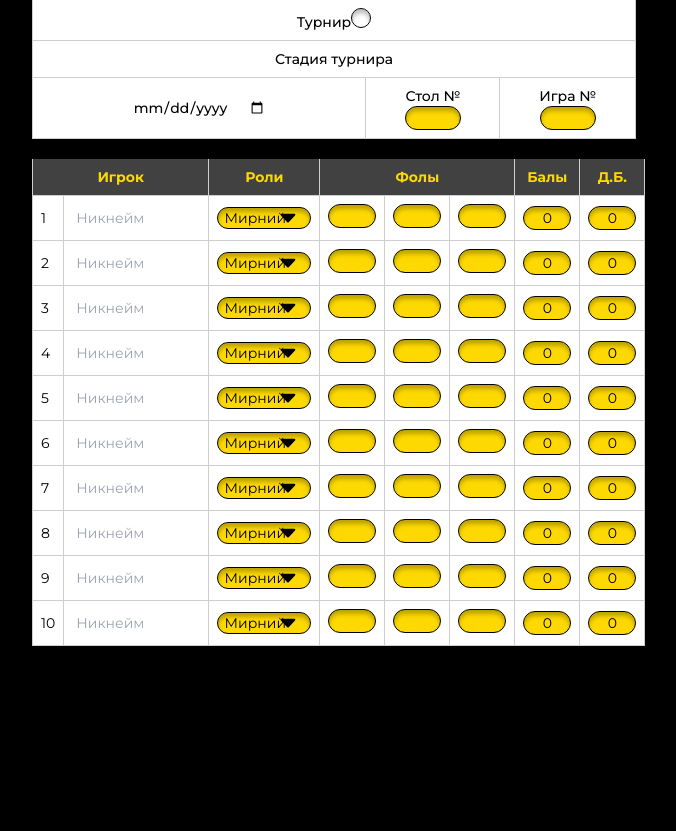
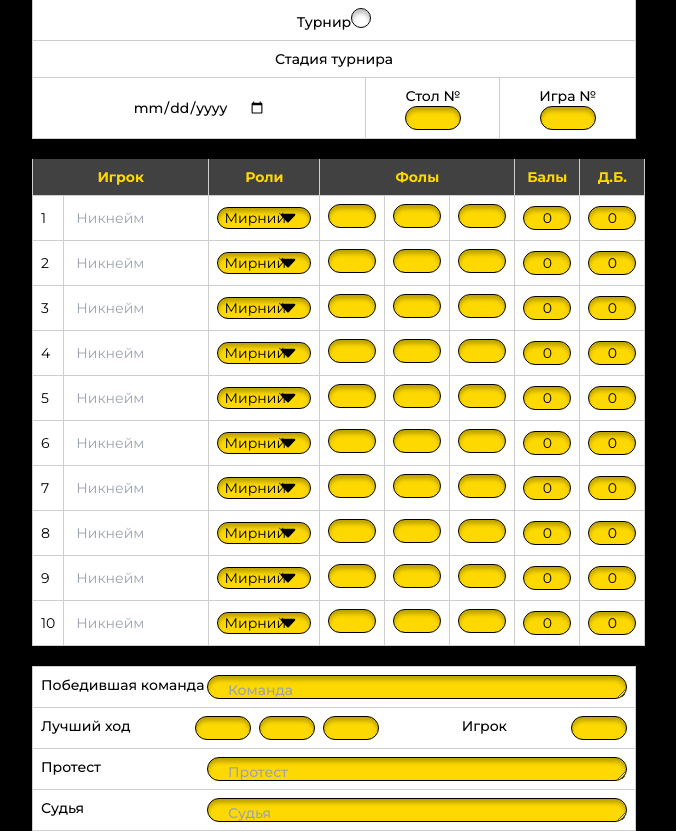
Before and after one commit to sofiialives/mafia-club, a Next.js app: page /game in a window 1280 px wide. Shown: the whole page, without its empty margins (24-700 px from the left). Before the commit the page ends 800 px from the top, so only its background shows below. Built offline with nearby package versions, Linux system fonts and the light colour scheme.

Commit message:
winner table

```diff
--- a/src/app/game/page.tsx
+++ b/src/app/game/page.tsx
@@ -1,6 +1,7 @@
 "use client";
 import GameProtocolTable from "@/components/Game/Protocol/GameProtocolTable";
 import Tournament from "@/components/Game/Tournament/Tournament";
+import WinnerTable from "@/components/Game/Winner/WinnerTable";
 import MaxWidthWrapper from "@/components/MaxWidthWrapper";
 import { useForm } from "react-hook-form";
 
@@ -19,6 +20,7 @@ export default function Protocol({}: ProtocolProps) {
           <div className="flex flex-col gap-5 w-[604px]">
             <Tournament />
             <GameProtocolTable />
+            <WinnerTable />
           </div>
         </form>
       </MaxWidthWrapper>
--- /dev/null
+++ b/src/components/Game/Winner/WinnerTable.tsx
@@ -0,0 +1,88 @@
+"use client";
+import InputController from "@/components/Table/InputController";
+import cn from "@/utils/cn";
+import React from "react";
+import { useForm } from "react-hook-form";
+import styles from "../../Table/input.module.css";
+import { bestMoves } from "@/constants/protocol";
+import TextAreaController from "@/components/Table/TextAreaController";
+
+interface WinnerTableProps {}
+
+export default function WinnerTable({}: WinnerTableProps) {
+  const { control } = useForm();
+  return (
+    <table className="w-full bg-white text-black">
+      <tbody>
+        <tr className="border border-[#CECECE]">
+          <td className="font-medium text-sm flex justify-between p-2">
+            Победившая команда
+            <TextAreaController
+              name="winnerTeam"
+              control={control}
+              placeholder="Команда"
+              className="w-[420px]"
+            />
+          </td>
+        </tr>
+        <tr className="border border-[#CECECE]">
+          <td className="flex justify-between p-2 font-medium text-sm">
+            <div className="flex gap-16">
+              Лучший ход
+              <ul className="flex gap-2">
+                {bestMoves.map((move, index) => (
+                  <InputController
+                    key={index}
+                    name={move}
+                    control={control}
+                    type="number"
+                    defaultValue=""
+                    className={cn(
+                      styles.shadow,
+                      "w-14 h-6 border border-black shadow-inner bg-[#FDD901] rounded-[42px] text-black px-5 py-1 text-center"
+                    )}
+                  />
+                ))}
+              </ul>
+            </div>
+            <div className="flex gap-16">
+              Игрок
+              <InputController
+                name="bestPlayer"
+                control={control}
+                type="number"
+                defaultValue=""
+                className={cn(
+                  styles.shadow,
+                  "w-14 h-6 border border-black shadow-inner bg-[#FDD901] rounded-[42px] text-black px-5 py-1 text-center"
+                )}
+              />
+            </div>
+          </td>
+        </tr>
+        <tr className="border border-[#CECECE]">
+          <td className="font-medium text-sm flex justify-between p-2">
+            Протест
+            <TextAreaController
+              name="protestTeam"
+              control={control}
+              placeholder="Протест"
+              className="w-[420px]"
+            />
+          </td>
+        </tr>
+        <tr className="border border-[#CECECE]">
+          <td className="font-medium text-sm flex justify-between p-2">
+            Судья
+            <TextAreaController
+              name="judgeTeam"
+              control={control}
+              placeholder="Судья"
+              className="w-[420px]"
+            />
+          </td>
+        </tr>
+      </tbody>
+    </table>
+  );
+}
--- /dev/null
+++ b/src/components/Table/TextAreaController.tsx
@@ -0,0 +1,39 @@
+import cn from "@/utils/cn";
+import React from "react";
+import { Control, Controller, FieldValues } from "react-hook-form";
+import styles from "./input.module.css";
+
+interface TextareaControllerProps {
+  name: string;
+  control: Control<FieldValues, any>;
+  defaultValue?: string;
+  className?: string;
+  placeholder?: string;
+}
+
+export default function TextAreaController({
+  name,
+  control,
+  defaultValue = "",
+  className = "",
+  placeholder = "",
+}: TextareaControllerProps) {
+  return (
+    <Controller
+      name={name}
+      control={control}
+      defaultValue={defaultValue}
+      render={({ field }) => (
+        <textarea
+          {...field}
+          className={cn(
+            styles.shadow,
+            "h-6 border border-black shadow-inner bg-[#FDD901] rounded-[42px] text-black px-5 py-1 overflow-hidden",
+            className
+          )}
+          placeholder={placeholder}
+        />
+      )}
+    />
+  );
+}
--- a/src/constants/protocol.ts
+++ b/src/constants/protocol.ts
@@ -7,3 +7,5 @@ export const gameHeaders = [
 ];
 
 export const gameBody = [1, 2, 3, 4, 5, 6, 7, 8, 9, 10];
+
+export const bestMoves = ["firstBestMove", "secondBestMove", "thirdBestMove"];
```
